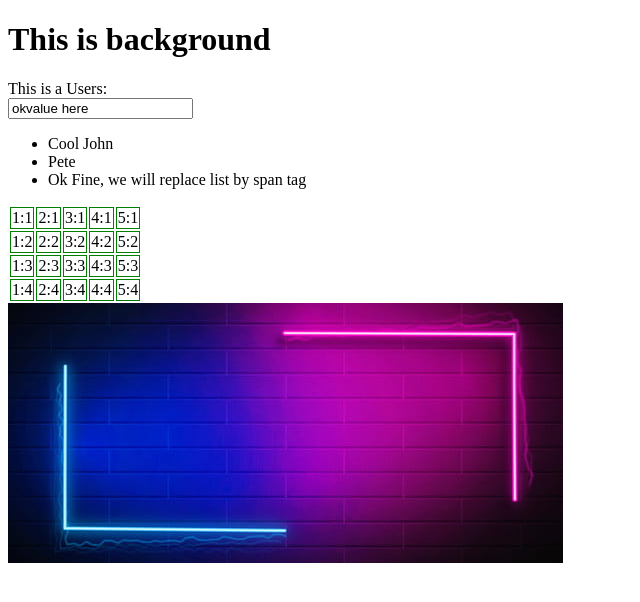
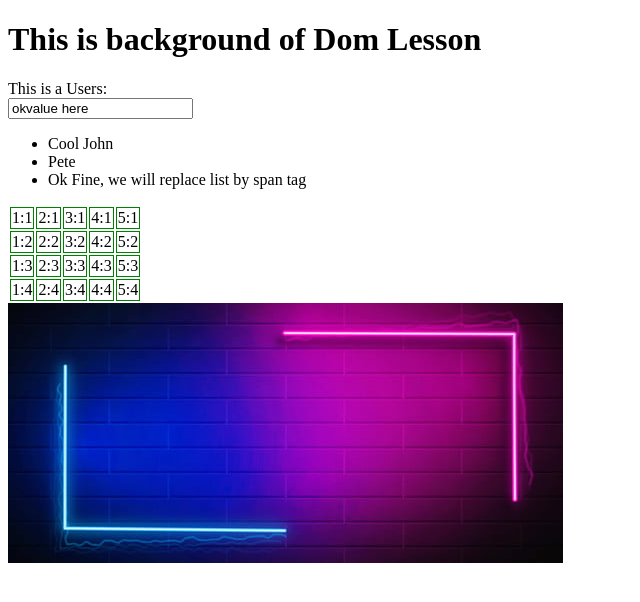
Before and after one commit to JackyLe92/background-generator, a plain HTML site: page index.html in a window 1280 px wide. Shown: the whole page, without its empty margins (0-640 px from the left). Drawn offline with Linux system fonts and the light colour scheme.

Commit message:
change the background to  Dom lesson

```diff
--- a/index.html
+++ b/index.html
@@ -10,7 +10,7 @@
 
 <body>
   <!-- This is the comment -->
-  <h1>This is background</h1>
+  <h1>This is background of Dom Lesson</h1>
   <div>This is a Users:</div>
   <input class="inputNe" type="text" id="eleme" value="okvalue here" />
 
```
